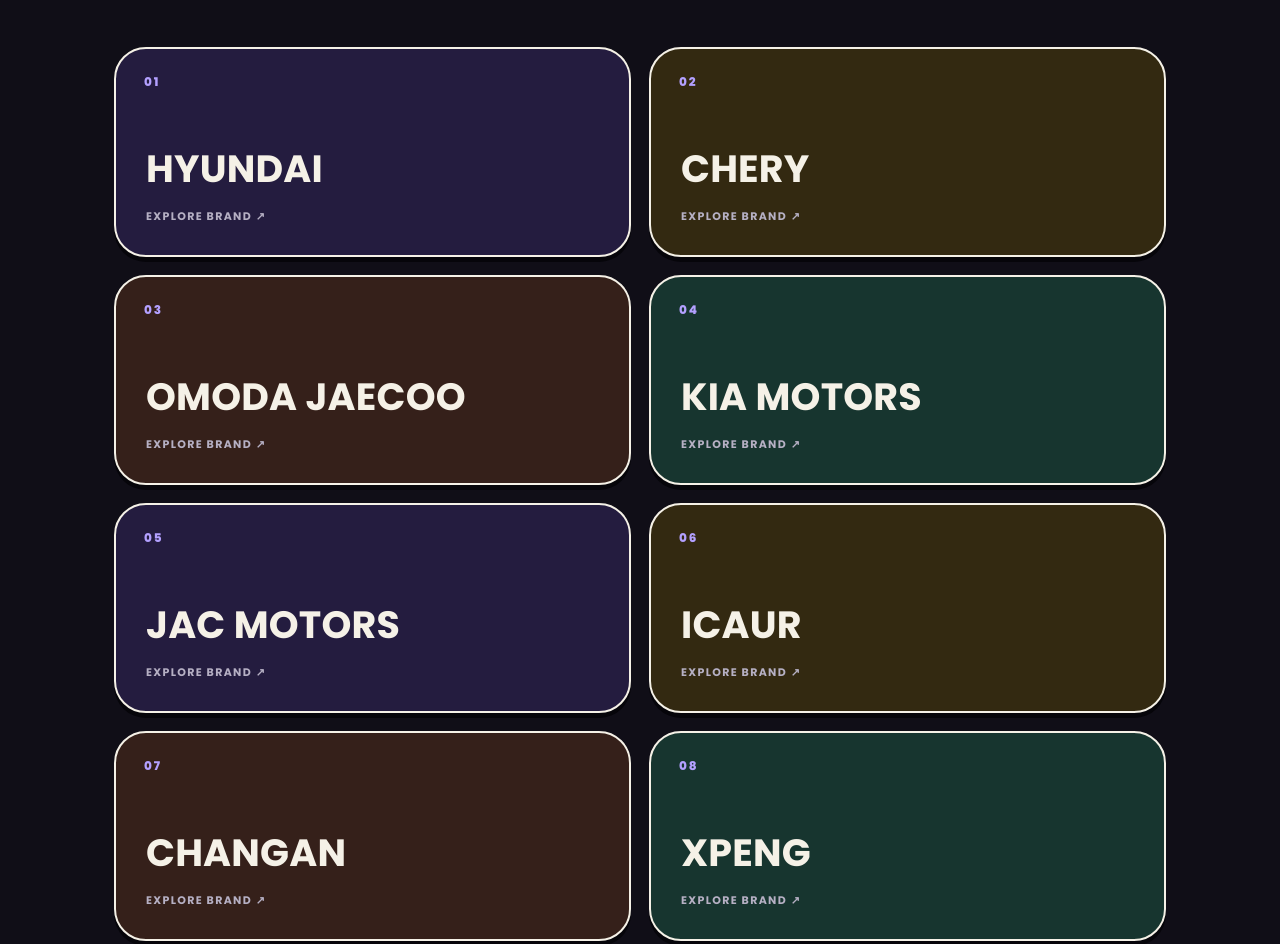
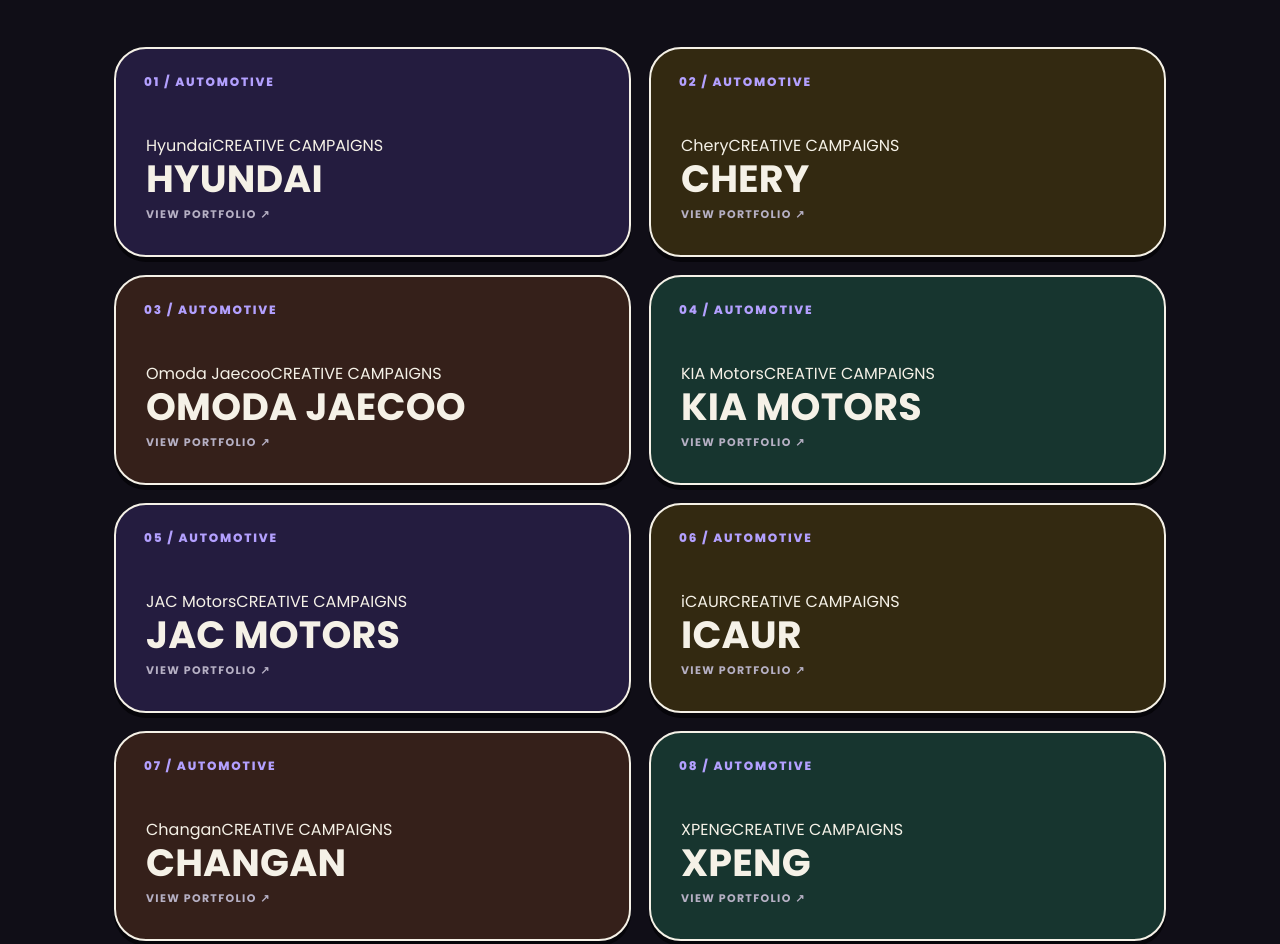
Before and after one commit to saeedahmed-09/saeedahmed-09.github.io, a plain HTML site: page agency.html in a window 1280 px wide. Shown: the part 720-1664 px from the top of the page. Drawn offline with Linux system fonts and the light colour scheme.

Commit message:
Redesign agency directory as Prompt Gallery-style cards

```diff
--- a/agency.html
+++ b/agency.html
@@ -12,14 +12,14 @@
 <section class="page-hero"><div class="blob purple" style="width:130px;height:130px;top:150px;right:10%;"></div><div class="blob yellow" style="width:90px;height:90px;top:330px;right:25%;"></div>
 <div class="wrap"><div class="eyebrow">Automotive Creative Portfolio</div><h1>Brands in <em>motion.</em></h1><p class="page-hero-sub">A dedicated look at automotive brands, campaigns and creative work. Select a brand to explore its portfolio.</p><div class="page-hero-slide-strip"><span class="filled"></span><span class="filled"></span><span class="filled"></span></div></div></section>
 <section class="section"><div class="wrap"><div class="section-head"><div class="eyebrow">Brand Directory</div><h2>Creative work, brand by brand.</h2></div><div class="agency-grid">
-<a class="agency-card" href="agency-brand.html?brand=hyundai"><span class="agency-number">01</span><h3>Hyundai</h3><span class="agency-link">Explore brand ↗</span></a>
-<a class="agency-card" href="agency-brand.html?brand=chery"><span class="agency-number">02</span><h3>Chery</h3><span class="agency-link">Explore brand ↗</span></a>
-<a class="agency-card" href="agency-brand.html?brand=omoda-jaecoo"><span class="agency-number">03</span><h3>Omoda Jaecoo</h3><span class="agency-link">Explore brand ↗</span></a>
-<a class="agency-card" href="agency-brand.html?brand=kia-motors"><span class="agency-number">04</span><h3>KIA Motors</h3><span class="agency-link">Explore brand ↗</span></a>
-<a class="agency-card" href="agency-brand.html?brand=jac-motors"><span class="agency-number">05</span><h3>JAC Motors</h3><span class="agency-link">Explore brand ↗</span></a>
-<a class="agency-card" href="agency-brand.html?brand=icaur"><span class="agency-number">06</span><h3>iCAUR</h3><span class="agency-link">Explore brand ↗</span></a>
-<a class="agency-card" href="agency-brand.html?brand=changan"><span class="agency-number">07</span><h3>Changan</h3><span class="agency-link">Explore brand ↗</span></a>
-<a class="agency-card" href="agency-brand.html?brand=xpeng"><span class="agency-number">08</span><h3>XPENG</h3><span class="agency-link">Explore brand ↗</span></a>
+<a class="agency-card" href="agency-brand.html?brand=hyundai"><div class="agency-card-visual"><span class="agency-number">01 / AUTOMOTIVE</span><span class="agency-wordmark">Hyundai</span><span class="agency-visual-caption">CREATIVE CAMPAIGNS</span></div><div class="agency-card-body"><h3>Hyundai</h3><span class="agency-link">View portfolio <b>↗</b></span></div></a>
+<a class="agency-card" href="agency-brand.html?brand=chery"><div class="agency-card-visual"><span class="agency-number">02 / AUTOMOTIVE</span><span class="agency-wordmark">Chery</span><span class="agency-visual-caption">CREATIVE CAMPAIGNS</span></div><div class="agency-card-body"><h3>Chery</h3><span class="agency-link">View portfolio <b>↗</b></span></div></a>
+<a class="agency-card" href="agency-brand.html?brand=omoda-jaecoo"><div class="agency-card-visual"><span class="agency-number">03 / AUTOMOTIVE</span><span class="agency-wordmark">Omoda Jaecoo</span><span class="agency-visual-caption">CREATIVE CAMPAIGNS</span></div><div class="agency-card-body"><h3>Omoda Jaecoo</h3><span class="agency-link">View portfolio <b>↗</b></span></div></a>
+<a class="agency-card" href="agency-brand.html?brand=kia-motors"><div class="agency-card-visual"><span class="agency-number">04 / AUTOMOTIVE</span><span class="agency-wordmark">KIA Motors</span><span class="agency-visual-caption">CREATIVE CAMPAIGNS</span></div><div class="agency-card-body"><h3>KIA Motors</h3><span class="agency-link">View portfolio <b>↗</b></span></div></a>
+<a class="agency-card" href="agency-brand.html?brand=jac-motors"><div class="agency-card-visual"><span class="agency-number">05 / AUTOMOTIVE</span><span class="agency-wordmark">JAC Motors</span><span class="agency-visual-caption">CREATIVE CAMPAIGNS</span></div><div class="agency-card-body"><h3>JAC Motors</h3><span class="agency-link">View portfolio <b>↗</b></span></div></a>
+<a class="agency-card" href="agency-brand.html?brand=icaur"><div class="agency-card-visual"><span class="agency-number">06 / AUTOMOTIVE</span><span class="agency-wordmark">iCAUR</span><span class="agency-visual-caption">CREATIVE CAMPAIGNS</span></div><div class="agency-card-body"><h3>iCAUR</h3><span class="agency-link">View portfolio <b>↗</b></span></div></a>
+<a class="agency-card" href="agency-brand.html?brand=changan"><div class="agency-card-visual"><span class="agency-number">07 / AUTOMOTIVE</span><span class="agency-wordmark">Changan</span><span class="agency-visual-caption">CREATIVE CAMPAIGNS</span></div><div class="agency-card-body"><h3>Changan</h3><span class="agency-link">View portfolio <b>↗</b></span></div></a>
+<a class="agency-card" href="agency-brand.html?brand=xpeng"><div class="agency-card-visual"><span class="agency-number">08 / AUTOMOTIVE</span><span class="agency-wordmark">XPENG</span><span class="agency-visual-caption">CREATIVE CAMPAIGNS</span></div><div class="agency-card-body"><h3>XPENG</h3><span class="agency-link">View portfolio <b>↗</b></span></div></a>
 </div></div></section>
 <section class="cta-banner"><h2>Have a campaign<br>in mind?</h2><p>Let's create something that moves your brand forward.</p><a href="contact.html" class="btn solid">Start a project →</a></section>
 <footer class="site-footer"><div class="wrap"><div class="footer-col"><h4>Saeed Ahmed</h4><p>Senior Graphic Designer<br>&amp; Brand Identity Designer</p><p>Karachi, Pakistan</p></div><div class="footer-col"><h4>Navigate</h4><a href="index.html">Home</a><a href="about.html">About</a><a href="work.html">Work</a><a href="ai-shots.html">Prompt Gallery</a><a href="agency.html">Agency</a><a href="contact.html">Contact</a></div><div class="footer-col"><h4>Connect</h4><a href="mailto:saeedahmedaa00@gmail.com">saeedahmedaa00@gmail.com</a><a href="tel:03102264983">0310-2264983</a><a href="https://www.behance.net/saeed_graphics_09" target="_blank" rel="noopener">Behance ↗</a></div></div><div class="footer-bottom">© 2026 SAEED AHMED — ALL RIGHTS RESERVED</div></footer>
```
